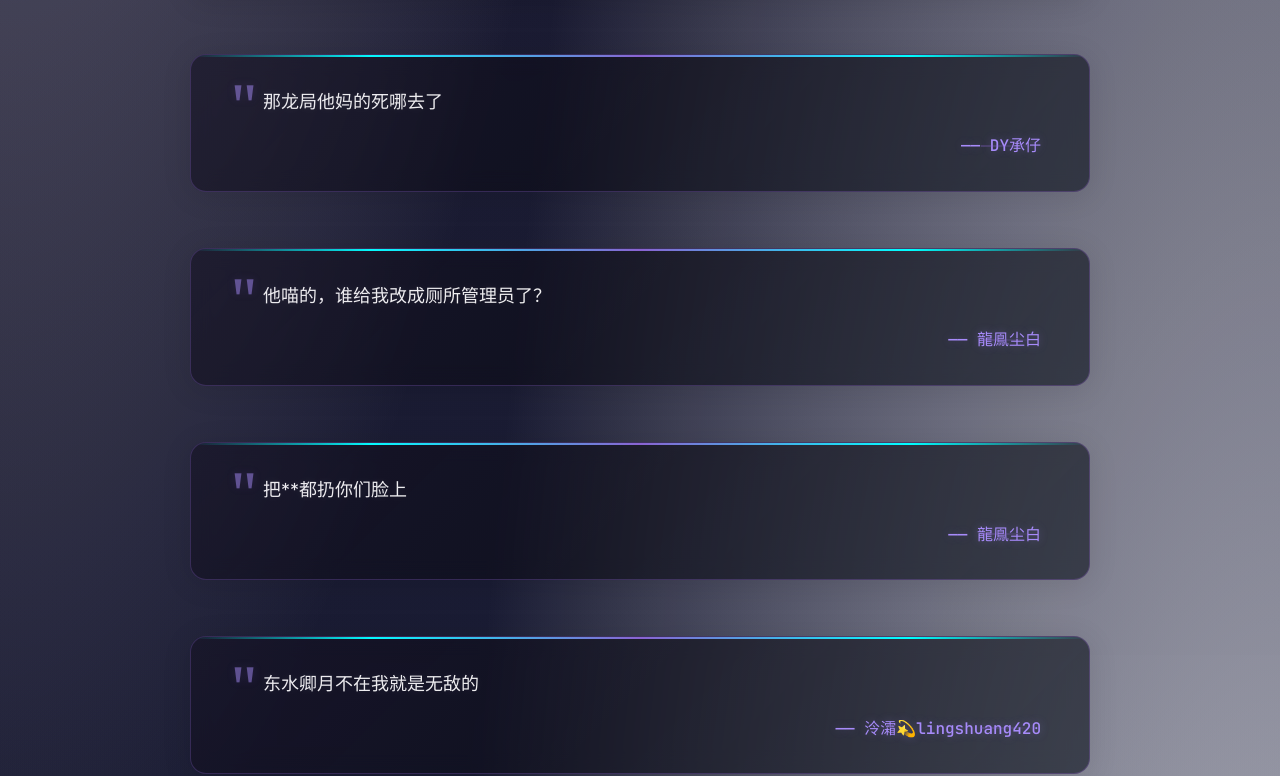
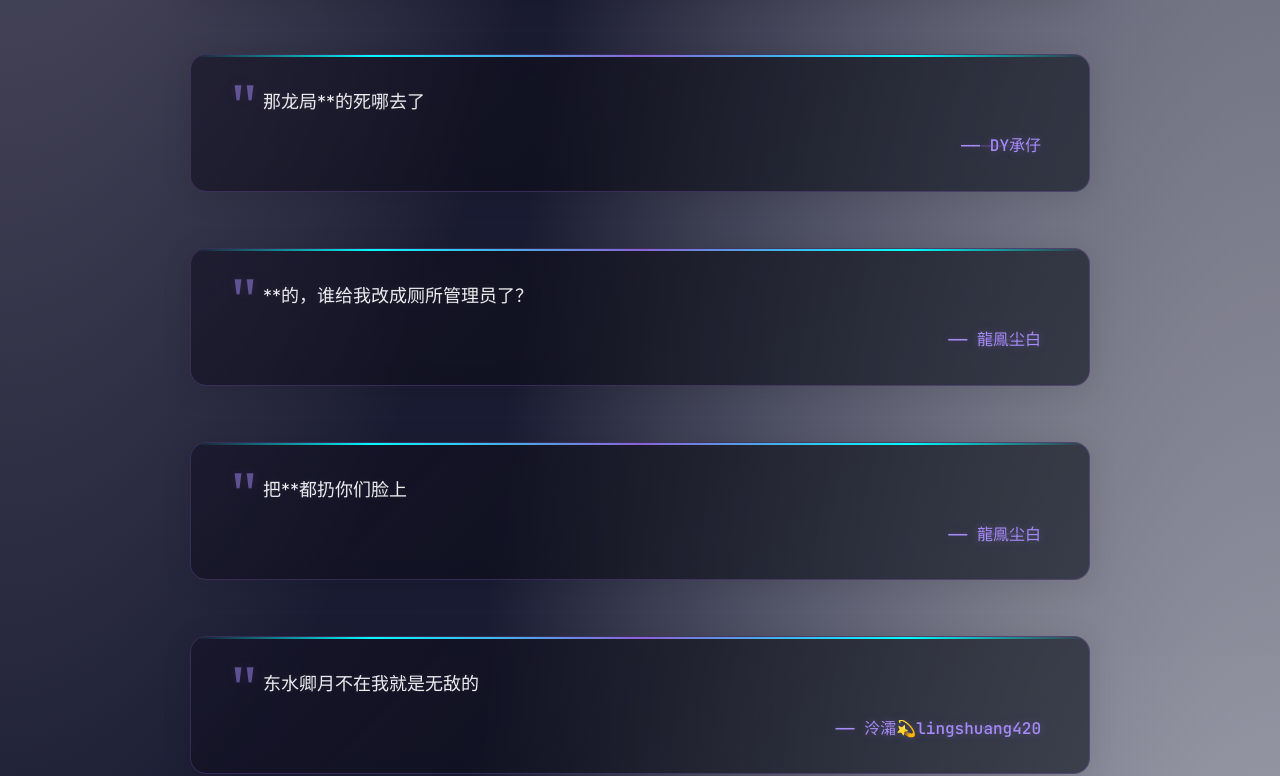
Before and after one commit to virtual-airportauthorityhk/meme, a plain HTML site: page index.html in a window 1280 px wide. Shown: the part 4455-5231 px from the top of the page. Drawn offline with Linux system fonts and the light colour scheme.

Commit message:
Add files via upload

```diff
--- a/meme.js
+++ b/meme.js
@@ -1,4 +1,4 @@
-// 名言数据 - 模拟飞行圈的名言名句
+// 名言
 const quotesData = [
   {
     text: "古顾菇~",
@@ -73,11 +73,11 @@ const quotesData = [
     author: "心瘾^"
   },
   {
-    text: "那龙局他妈的死哪去了",
+    text: "那龙局**的死哪去了",
     author: "DY承仔"
   },
   {
-    text: "他喵的，谁给我改成厕所管理员了？",
+    text: "**的，谁给我改成厕所管理员了？",
     author: "龍鳯尘白"
   },
   {
@@ -113,7 +113,7 @@ const quotesData = [
     author: "龍鳯尘白"
   },
   {
-    text: "不活跃的全部死",
+    text: "不活跃的全部*死",
     author: "荔椿🍋·Lichee"
   },
   {
```
Also changed, not shown: index.html (+1 -1 lines).
